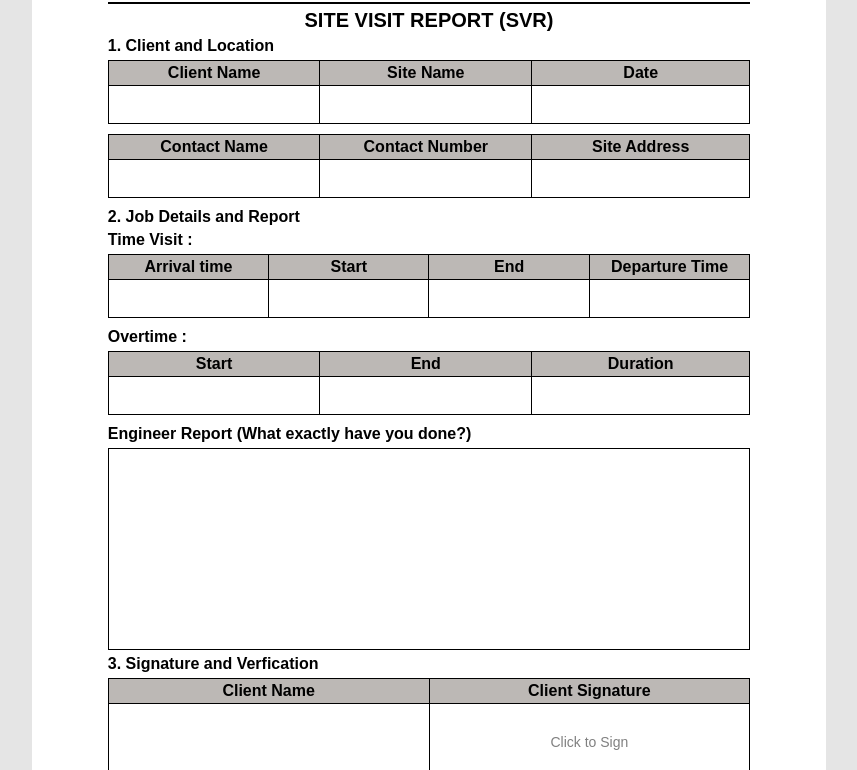
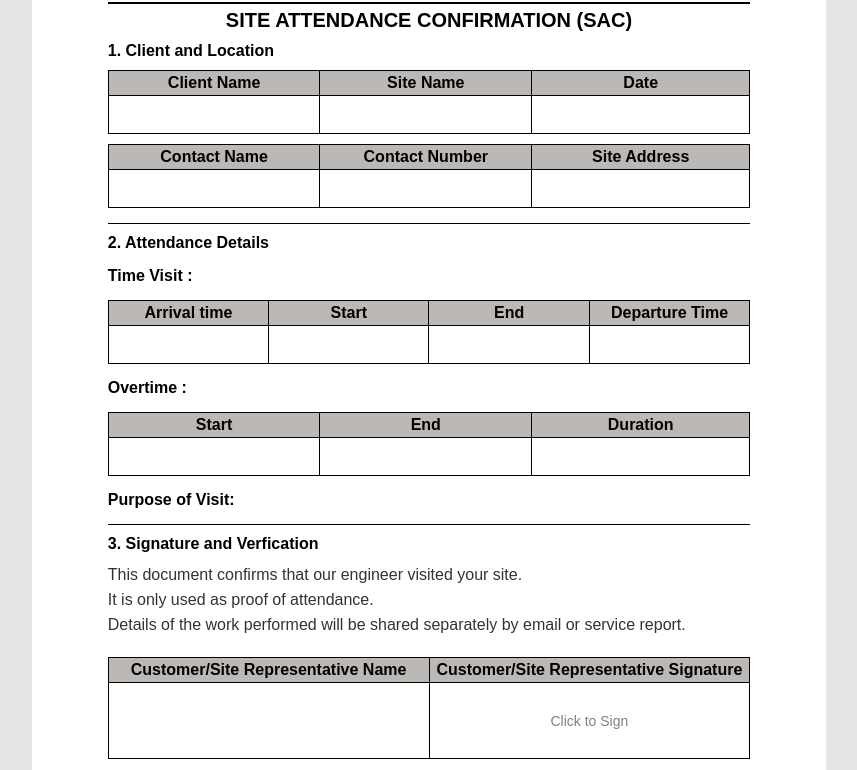
Before and after one commit to zubairjack/svr-edavos, a plain HTML site: page index.html in a window 1280 px wide. Shown: the part 182-952 px from the top of the page, without its empty margins (211-1068 px from the left). Drawn offline with nearby package versions, Linux system fonts and the light colour scheme.

Commit message:
Update layout Purpose of Visit dan styling

```diff
--- a/css/style.css
+++ b/css/style.css
@@ -57,6 +57,11 @@ button {
     margin: 5px 0px 5px 0px;
 }
 
+.section-line {
+    border-bottom: 1px solid;
+    margin: 15px 0px 5px 0px;
+}
+
 .title {
     text-align: center;
     font-weight: bold;
@@ -67,14 +72,25 @@ button {
 .section-title {
     font-weight: bold;
     font-size: 16px;
-    margin: 5px 0px 5px 0px;
+    margin: 10px 0px 10px 0px;
     /* background-color: red; */
+}
+
+.description-text {
+    margin: 5px 0 20px 0; /* Memberi jarak atas dan bawah */
+}
+
+.description-text p {
+    margin: 1px 0; /* Jarak antar baris paragraf */
+    font-size: 16px;
+    line-height: 1.5; /* Membuat teks lebih mudah dibaca */
+    color: #333; /* Warna abu gelap agar tidak terlalu kontras tajam */
 }
 
 .sub-section-title {
     font-weight: bold;
     font-size: 16px;
-    margin: 5px 0px 5px 0px;
+    margin: 15px 0px 15px 0px;
 }
 
 .svr-table {
--- a/index.html
+++ b/index.html
@@ -43,7 +43,7 @@
 
 
         <div class="title">
-            SITE VISIT REPORT (SVR)
+            SITE ATTENDANCE CONFIRMATION (SAC)
         </div>
 
         <!--Section client and location-->
@@ -79,8 +79,11 @@
         <!--Akhir Section client and location-->
 
         <!--Section Job details and Report-->
+        <div class="section-line">
+
+        </div>
         <div class="section-title">
-            2. Job Details and Report
+            2. Attendance Details
         </div>
         <div class="sub-section-title">
             Time Visit :
@@ -97,7 +100,7 @@
                 <td><input type="text" class="input-field" name="arrival-time"></td>
                 <td><input type="text" class="input-field" name="start"></td>
                 <td><input type="text" class="input-field" name="end"></td>
-                <td><input type="text" class="input-field" name="depature-time"></td>
+                <td><input type="text" class="input-field" name="departure-time"></td>
             </tr>
         </table>
 
@@ -119,26 +122,35 @@
         </table>
 
         <div class="sub-section-title">
-            Engineer Report (What exactly have you done?)
+            Purpose of Visit:
         </div>
 
-        <div class="report-box">
+        <!-- <div class="report-box">
             <textarea name="report-input"></textarea>
-        </div>
+        </div> -->
 
         <!--Akhir Section Job details and Report-->
 
         <!--Section Signature & Verification-->
+        <div class="section-line">
+
+        </div>
         <div class="section-title">
             3. Signature and Verfication
         </div>
+        <div class="description-text">
+            <p>This document confirms that our engineer visited your site.</p>
+            <p>It is only used as proof of attendance.</p>
+            <p>Details of the work performed will be shared separately by email or service report.</p>
+        </div>
+
         <table class="svr-signature-table">
             <tr>
-                <th style="width : 50%">Client Name</th>
-                <th style="width : 50%">Client Signature</th>
+                <th style="width : 50%">Customer/Site Representative Name</th>
+                <th style="width : 50%">Customer/Site Representative Signature</th>
             </tr>
             <tr>
-                <td><input type="text" class="input-field"></td>
+                <td><input type="text" class="input-field" name="client-sign-name"></td>
                 <td>
                     <div class="signature-preview" onclick="openSignature('client')">
                         <img id="client-preview" />
@@ -154,7 +166,7 @@
                 <th style="width : 50%">Engineer Signature</th>
             </tr>
             <tr>
-                <td><input type="text" class="input-field"></td>
+                <td><input type="text" class="input-field" name="engineer-sign-name"></td>
                 <td>
                     <div class="signature-preview" onclick="openSignature('engineer')">
                         <img id="engineer-preview" />
```
Also changed, not shown: js/signature.js (line endings or trailing spaces), 1 other file.
